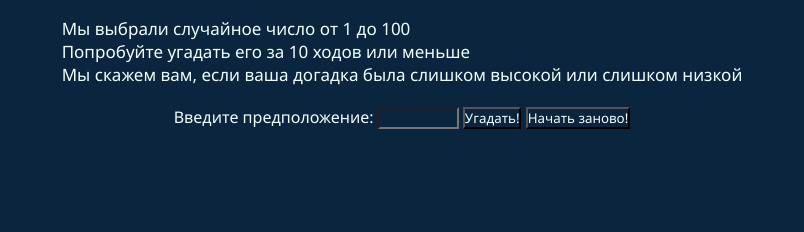
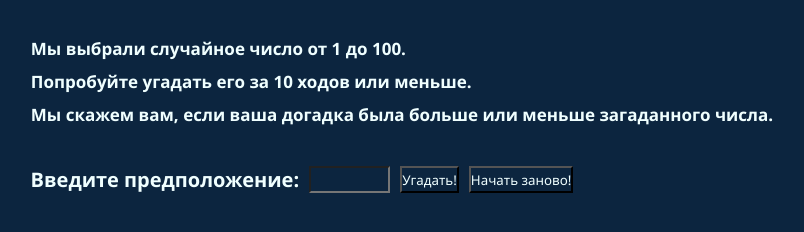
Before and after one commit to bushlalex/java_my_second_game, a plain HTML site: page index.html in a window 1280 px wide. Shown: the part 94-326 px from the top of the page, without its empty margins (198-1002 px from the left). Drawn offline with Linux system fonts and the light colour scheme.

Commit message:
добавил немного стилизации

```diff
--- a/index.html
+++ b/index.html
@@ -14,10 +14,10 @@
             </div>
         </div>
         <div>
-            <div>
-                <p>Мы выбрали случайное число от 1 до 100</p>
-                <p>Попробуйте угадать его за 10 ходов или меньше</p>
-                <p>Мы скажем вам, если ваша догадка была слишком высокой или слишком низкой</p>
+            <div class="opisanie">
+                <p>Мы выбрали случайное число от 1 до 100.</p>
+                <p>Попробуйте угадать его за 10 ходов или меньше.</p>
+                <p>Мы скажем вам, если ваша догадка была больше или меньше загаданного числа.</p>
             </div>
         </div>
         <div class="form">
--- a/styles.css
+++ b/styles.css
@@ -21,6 +21,7 @@
 .title {
     font-size: 30px;
     font-weight: bold;
+    margin-bottom: 20px;
 }
 
 p {
@@ -40,3 +41,23 @@ p {
     display: flex;
     gap: 20px
 }
+
+
+.opisanie {
+    font-weight: bold;
+    display: flex;
+    flex-direction: column;
+    gap: 10px;
+    margin-bottom: 20px;
+}
+
+label {
+    display: flex;
+    gap: 10px;
+    font-size: 20px;
+    font-weight: bolder;
+}
+
+.form {
+    margin-left: -200px;
+}
```
